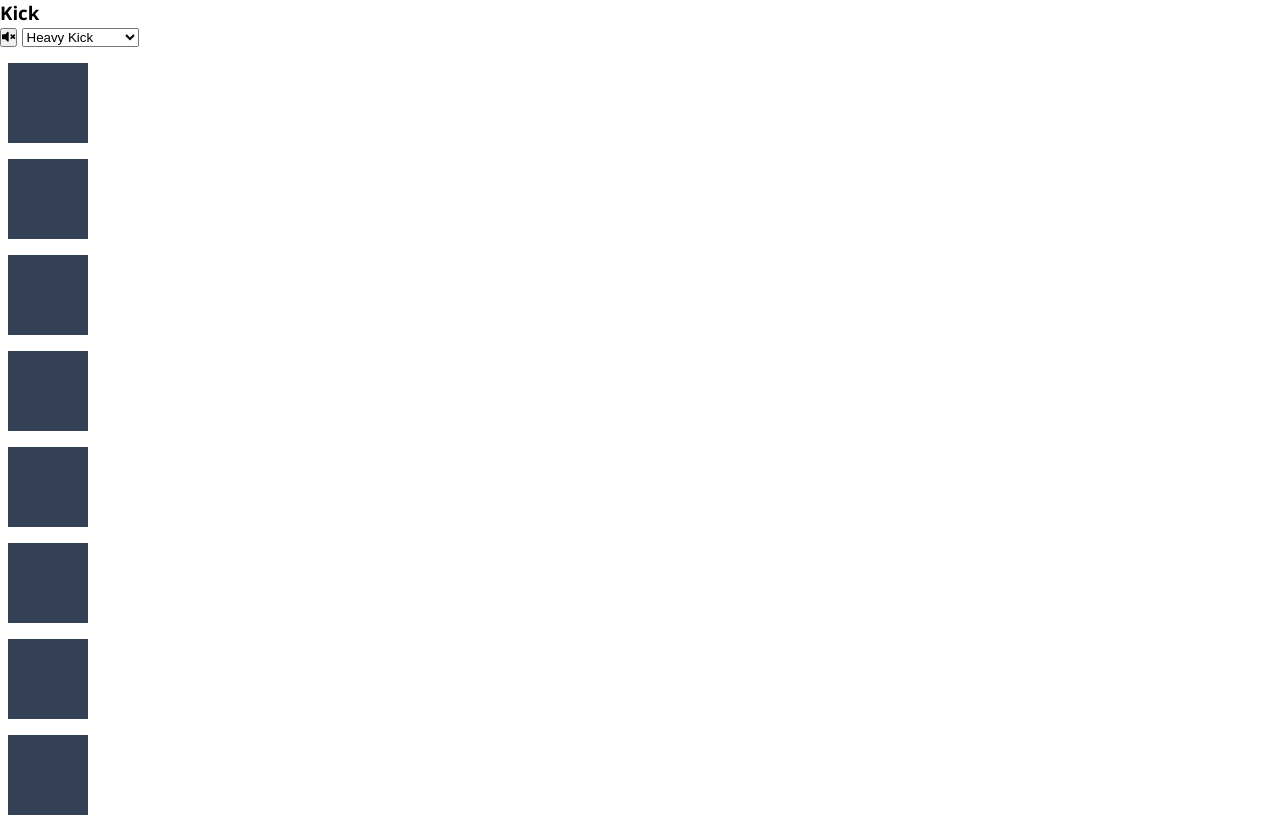
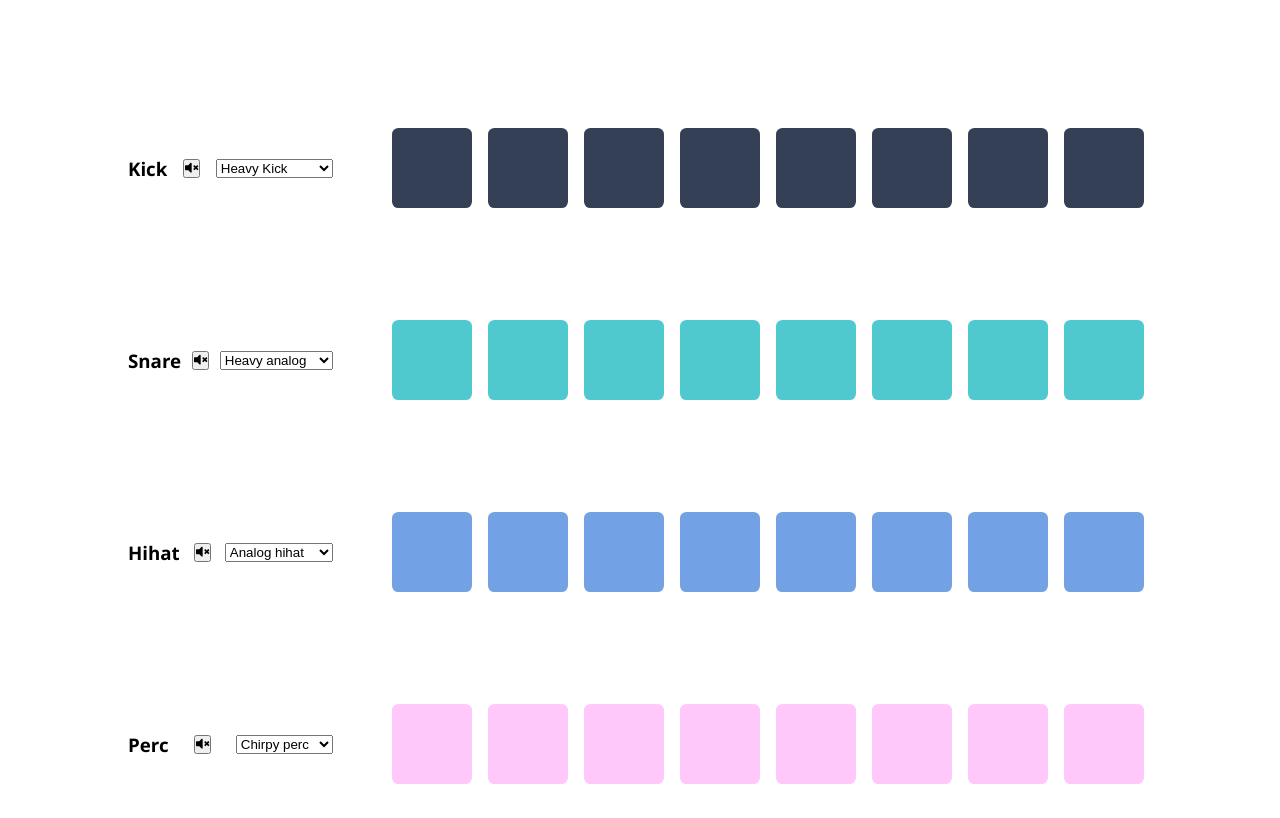
Before and after one commit to kgaolodevs/Online-Beatmaker-App, a plain HTML site: page index.html in a window 1280 px wide. Shown: the top 818 px of the page. Drawn offline with Linux system fonts and the light colour scheme.

Commit message:
Completed base styling for the sequencer

```diff
--- a/index.html
+++ b/index.html
@@ -11,7 +11,7 @@
   <body>
     <section class="app">
       <section class="app__sequencer">
-        <div class="app__sequencer--kickTrack">
+        <div class="app__sequencer--kickTrack track">
           <div class="app__sequencer--controls">
             <h1>Kick</h1>
             <button data-track="0" class="mute kick-volume">
@@ -31,7 +31,7 @@
             </select>
           </div>
 
-          <div class="app__sequencer--kickPad">
+          <div class="app__sequencer--kickPads">
             <div class="pad kickpad beat0"></div>
             <div class="pad kickpad beat1"></div>
             <div class="pad kickpad beat2"></div>
@@ -43,7 +43,7 @@
           </div>
         </div>
 
-        <div class="app__sequencer--snareTrack">
+        <div class="app__sequencer--snareTrack track">
           <div class="app__sequencer--controls">
             <h1>Snare</h1>
             <button data-track="1" class="mute snare-volume">
@@ -63,7 +63,7 @@
             </select>
           </div>
 
-          <div class="app__sequencer--snarePad">
+          <div class="app__sequencer--snarePads">
             <div class="pad snarepad beat0"></div>
             <div class="pad snarepad beat1"></div>
             <div class="pad snarepad beat2"></div>
@@ -75,7 +75,7 @@
           </div>
         </div>
 
-        <div class="app__sequencer--hihatTrack">
+        <div class="app__sequencer--hihatTrack track">
           <div class="app__sequencer--controls">
             <h1>Hihat</h1>
             <button data-track="1" class="mute hihat-volume">
@@ -97,7 +97,7 @@
             </select>
           </div>
 
-          <div class="app__sequencer--hihatPad">
+          <div class="app__sequencer--hihatPads">
             <div class="pad hihatpad beat0"></div>
             <div class="pad hihatpad beat1"></div>
             <div class="pad hihatpad beat2"></div>
@@ -109,7 +109,7 @@
           </div>
         </div>
 
-        <div class="app__sequencer--percTrack">
+        <div class="app__sequencer--percTrack track">
           <div class="app__sequencer--controls">
             <h1>Perc</h1>
             <button data-track="1" class="mute perc-volume">
@@ -126,7 +126,7 @@
             </select>
           </div>
 
-          <div class="app__sequencer--percPad">
+          <div class="app__sequencer--percPads">
             <div class="pad percpad beat0"></div>
             <div class="pad percpad beat1"></div>
             <div class="pad percpad beat2"></div>
@@ -138,7 +138,7 @@
           </div>
         </div>
 
-        <div class="app__sequencer--shakerTrack">
+        <div class="app__sequencer--shakerTrack track">
           <div class="app__sequencer--controls">
             <h1>Shaker</h1>
             <button data-track="1" class="mute shaker-volume">
@@ -157,7 +157,7 @@
             </select>
           </div>
 
-          <div class="app__sequencer--shakerPad">
+          <div class="app__sequencer--shakerPads">
             <div class="pad shakerpad beat0"></div>
             <div class="pad shakerpad beat1"></div>
             <div class="pad shakerpad beat2"></div>
--- a/styles/styles.scss
+++ b/styles/styles.scss
@@ -14,36 +14,100 @@ svg {
 }
 
 .app {
+  display: flex;
+  flex-direction: column;
+  justify-content: center;
+  align-items: center;
+  margin: 2rem;
+
+  &__sequencer {
+    // outline: crimson 0.2rem solid;
+    display: flex;
+    flex-direction: column;
+    justify-content: center;
+    align-items: center;
+    min-height: 100vh;
+    min-width: 80vw;
     .pad {
       width: 5rem;
       height: 5rem;
       margin: 1rem 0.5rem;
       cursor: pointer;
+      border-radius: 0.4rem;
     }
 
-  &__sequencer--kickPad {
+    .track {
+      display: flex;
+      align-items: center;
+      justify-content: space-between;
+      margin-top: 5rem;
+      min-width: 100%;
+
+      .app__sequencer--controls {
+        // outline: crimson 0.2rem solid;
+        display: flex;
+        justify-content: space-between;
+        align-items: center;
+        flex: 0.8;
+      }
+    }
+
+    &--kickTrack {
+      .app__sequencer--kickPads {
+        display: flex;
+
         .kickpad {
           background: #344055;
         }
       }
-  &__sequencer--snarePad {
+    }
+
+    &--snareTrack {
+      display: flex;
+
+      .app__sequencer--snarePads {
+        display: flex;
+
         .snarepad {
           background: #50c9ce;
         }
       }
-  &__sequencer--hihatPad {
+    }
+
+    &--hihatTrack {
+      display: flex;
+
+      .app__sequencer--hihatPads {
+        display: flex;
+
         .hihatpad {
           background: #72a1e5;
         }
       }
-  &__sequencer--percPad {
+    }
+
+    &--percTrack {
+      display: flex;
+
+      .app__sequencer--percPads {
+        display: flex;
+
         .percpad {
           background: #ffc8fb;
         }
       }
-  &__sequencer--shakerPad {
+    }
+
+    &--shakerTrack {
+      display: flex;
+
+      .app__sequencer--shakerPads {
+        display: flex;
+
         .shakerpad {
           background: #ead2ac;
         }
       }
     }
+  }
+}
```
Also changed, not shown: styles/styles.css, 1 other file. Lines whose indentation alone changed are shown as unchanged.
